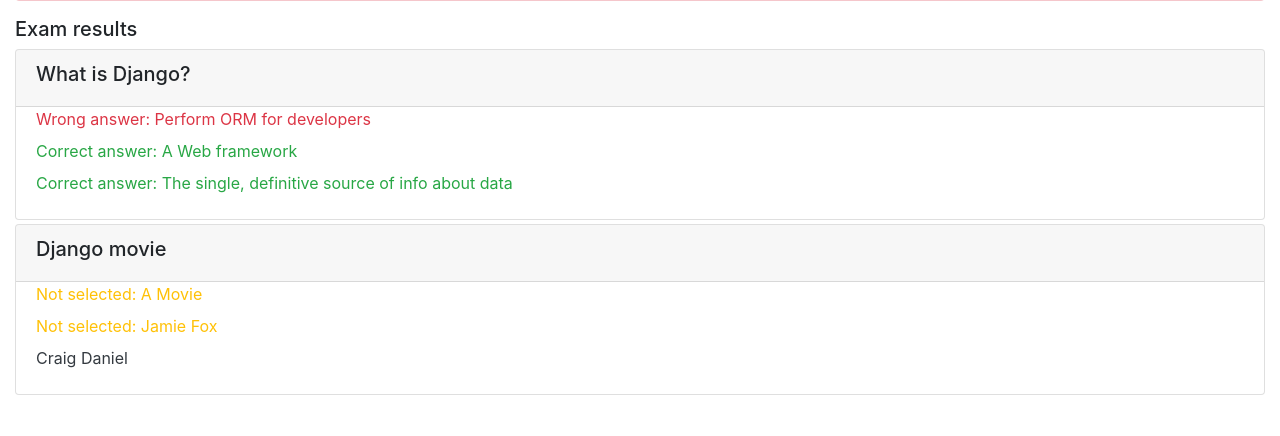
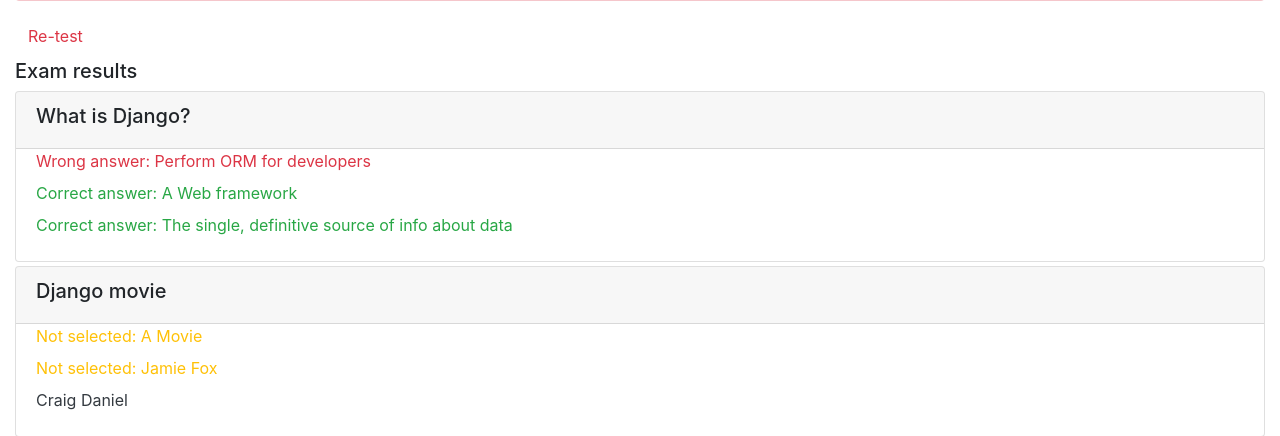
Before and after one commit to elniebiet/ibm_course_django_project, a Django app: page /onlinecourse/course/1/93/result/ in a window 1280 px wide. Shown: the part 105-541 px from the top of the page. Run offline with Django 3.2, Linux system fonts and the light colour scheme; data comes from the database, SQL or seed files in the repository; both versions use the stored data as it was after the commit; some libraries are stand-ins or nearby versions.

Commit message:
project completed

```diff
--- a/onlinecourse/templates/onlinecourse/exam_result_bootstrap.html
+++ b/onlinecourse/templates/onlinecourse/exam_result_bootstrap.html
@@ -46,7 +46,7 @@
             <!--HINT Display failed info -->
             <b>Failed. </b>Sorry, {{user.first_name}}! You have failed exam with score {{grade}} / 100
         </div>
-        <!-- removed line here -->
+        <a class="btn btn-link text-danger" href="{% url 'onlinecourse:course_details' course.id %}">Re-test</a>
     {% endif %}
         <div class="card-columns-vertical mt-1">
         <h5 class="">Exam results</h5>
--- a/onlinecourse/urls.py
+++ b/onlinecourse/urls.py
@@ -21,7 +21,6 @@
     path('<int:course_id>/submit/', views.submit, name='submit'),
 
     # <HINT> Create a route for show_exam_result view
-    # path('<int:course_id>/<int:submission_id>/examresult/', views.show_exam_result, name='exam_result'),
     path('course/<int:course_id>/<int:submission_id>/result/', views.show_exam_result, name='exam_result'),
 
  ] + static(settings.MEDIA_URL, document_root=settings.MEDIA_ROOT)
--- a/onlinecourse/views.py
+++ b/onlinecourse/views.py
@@ -88,10 +88,6 @@
 class CourseDetailView(generic.DetailView):
     model = Course
     template_name = 'onlinecourse/course_detail_bootstrap.html'
-    # def get_queryset(self):
-    #     questions = Question.objects.order_by('lesson_id')
-    #     print(questions)
-    #     return questions
 
 
 def enroll(request, course_id):
@@ -214,8 +210,6 @@
         total_score += 1
 
 
-    # return HttpResponseRedirect(reverse(viewname='onlinecourse:course_details', args=(course_id,)))
-    # return HttpResponseRedirect(reverse(viewname='onlinecourse:course_details', args=(course_id,)))
     context['course'] = course
     context['selected_ids'] = choiceids
     print(choice_id_with_status)
```
Also changed, not shown: db.sqlite3.
